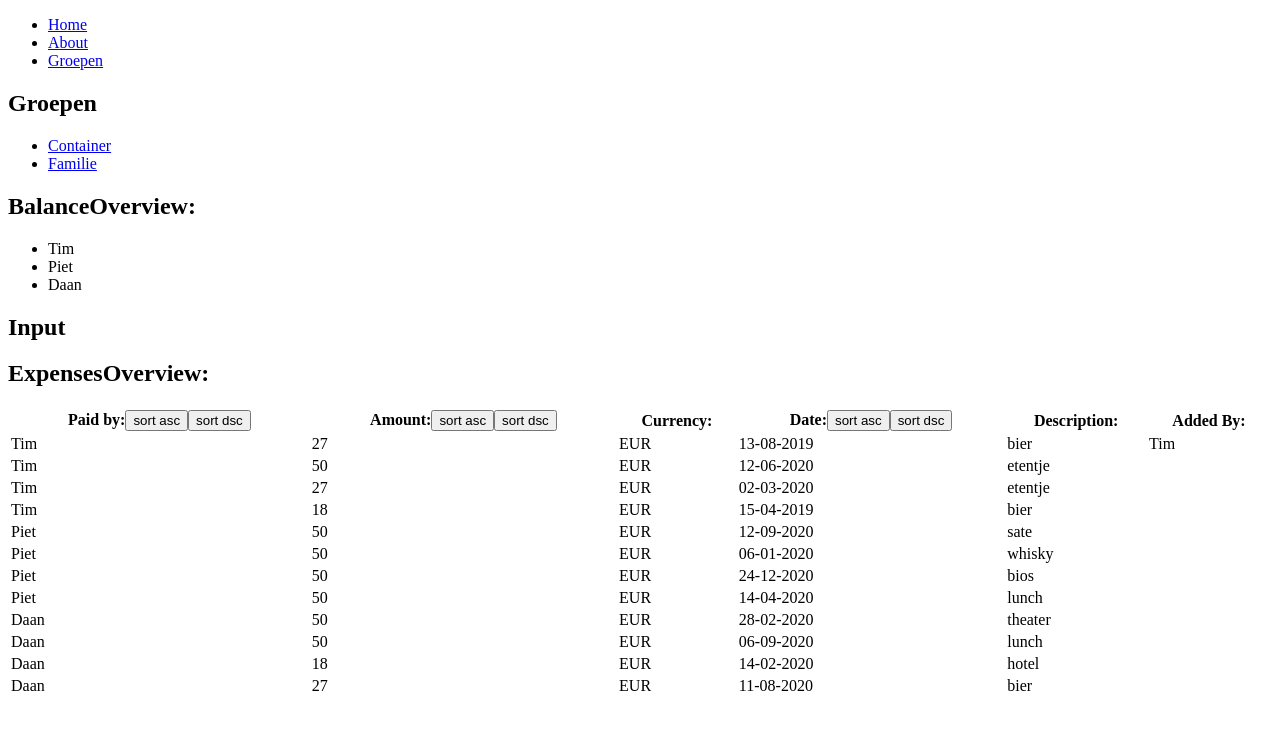
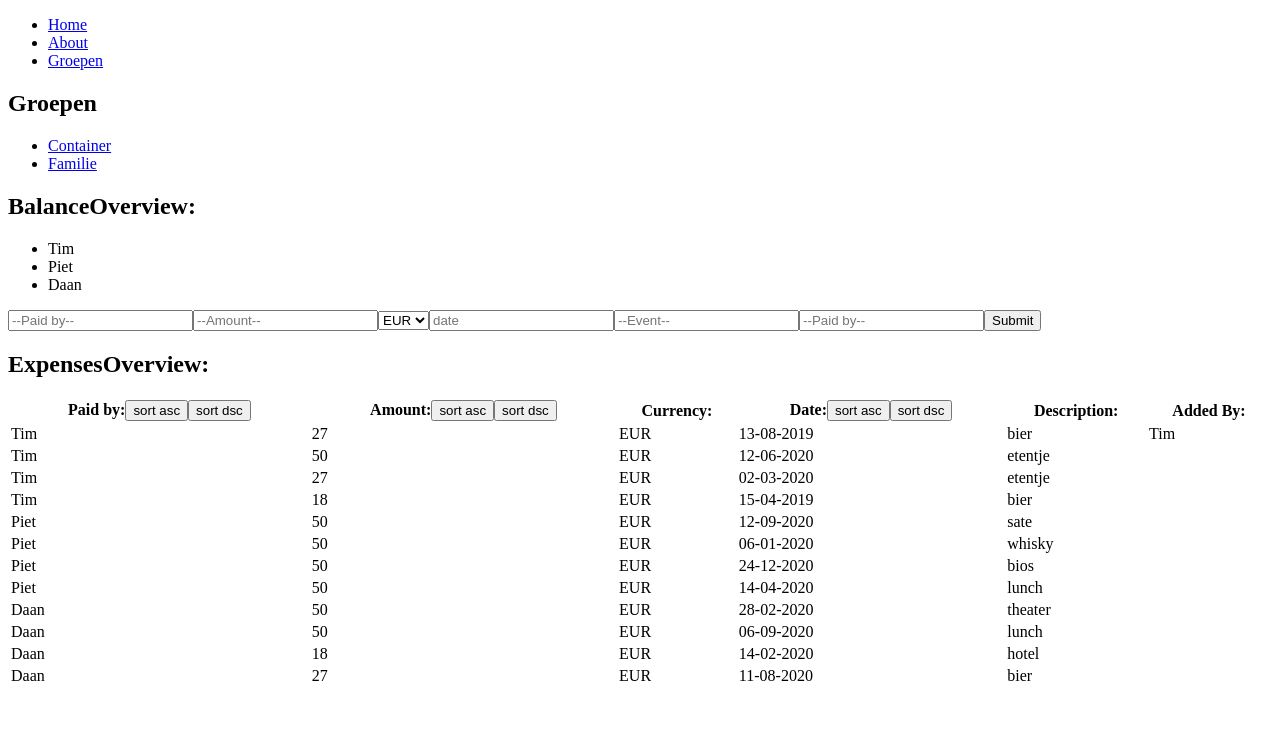
Before and after one commit to VanLeeuwenTim/kostenDeler, a React (Create React App) app: page /groepen/container in a window 1280 px wide. Shown: the top 730 px of the page. Built offline with nearby package versions, Linux system fonts and the light colour scheme.

Commit message:
added form

```diff
--- a/src/Input.js
+++ b/src/Input.js
@@ -1,7 +1,22 @@
-import React from "react";
+import React from 'react';
 
-const Input = () => {
-  return <h2>Input</h2>;
+const Input = props => {
+	return (
+		<form onSubmit={props.onSubmitHandler}>
+			<input name="paidBy" type="text" placeholder="--Paid by--" />
+			<input name="amount" type="text" placeholder="--Amount--" />
+			<select name="currency">
+				<option value="EUR">EUR</option>
+				<option value="CAD">CAD</option>
+				<option value="USD">USD</option>
+				<option value="GBP">GBP</option>
+			</select>
+			<input name="date" type="text" placeholder="date" />
+			<input name="discription" type="text" placeholder="--Event--" />
+			<input name="addedBy" type="text" placeholder="--Paid by--" />
+			<input type="submit" value="Submit" onClick={props.makeId} />
+		</form>
+	);
 };
 
 export default Input;
```
